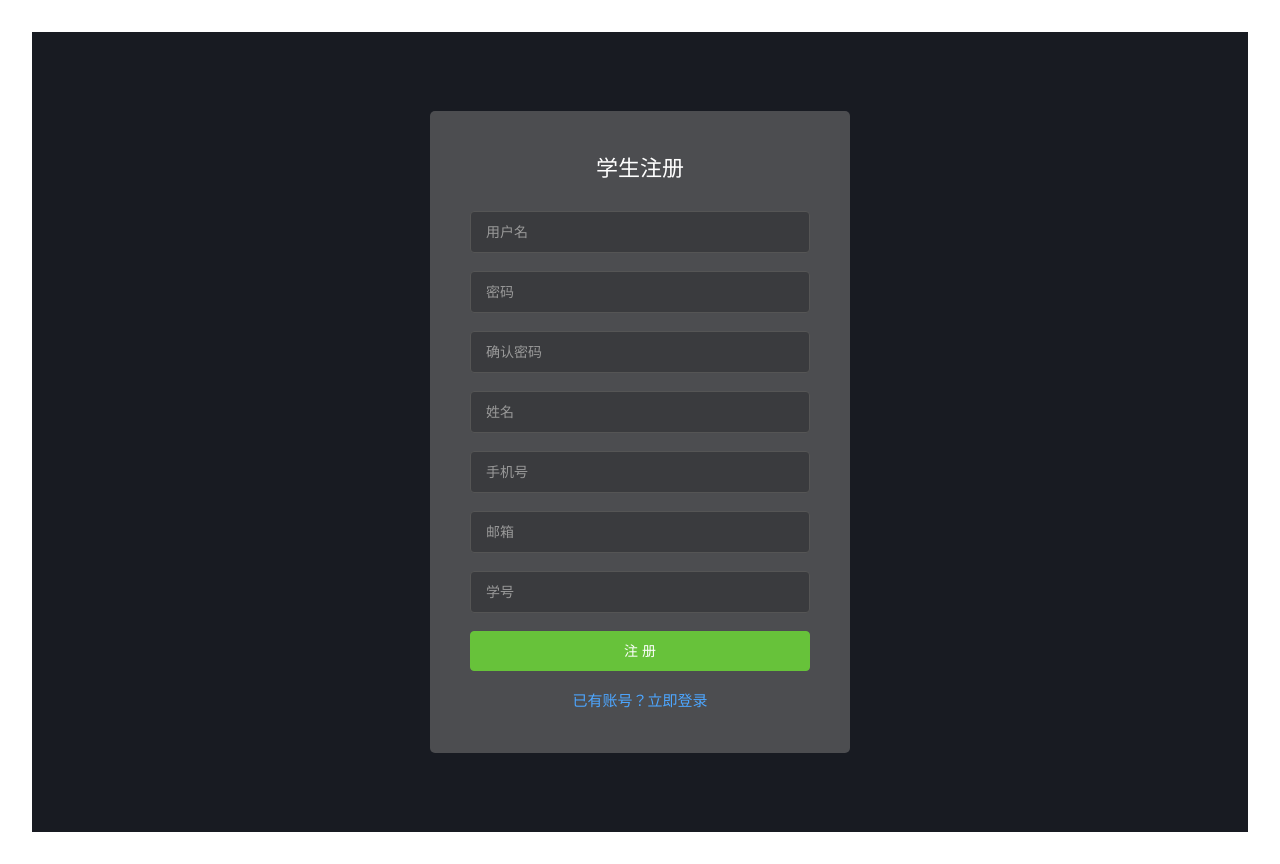
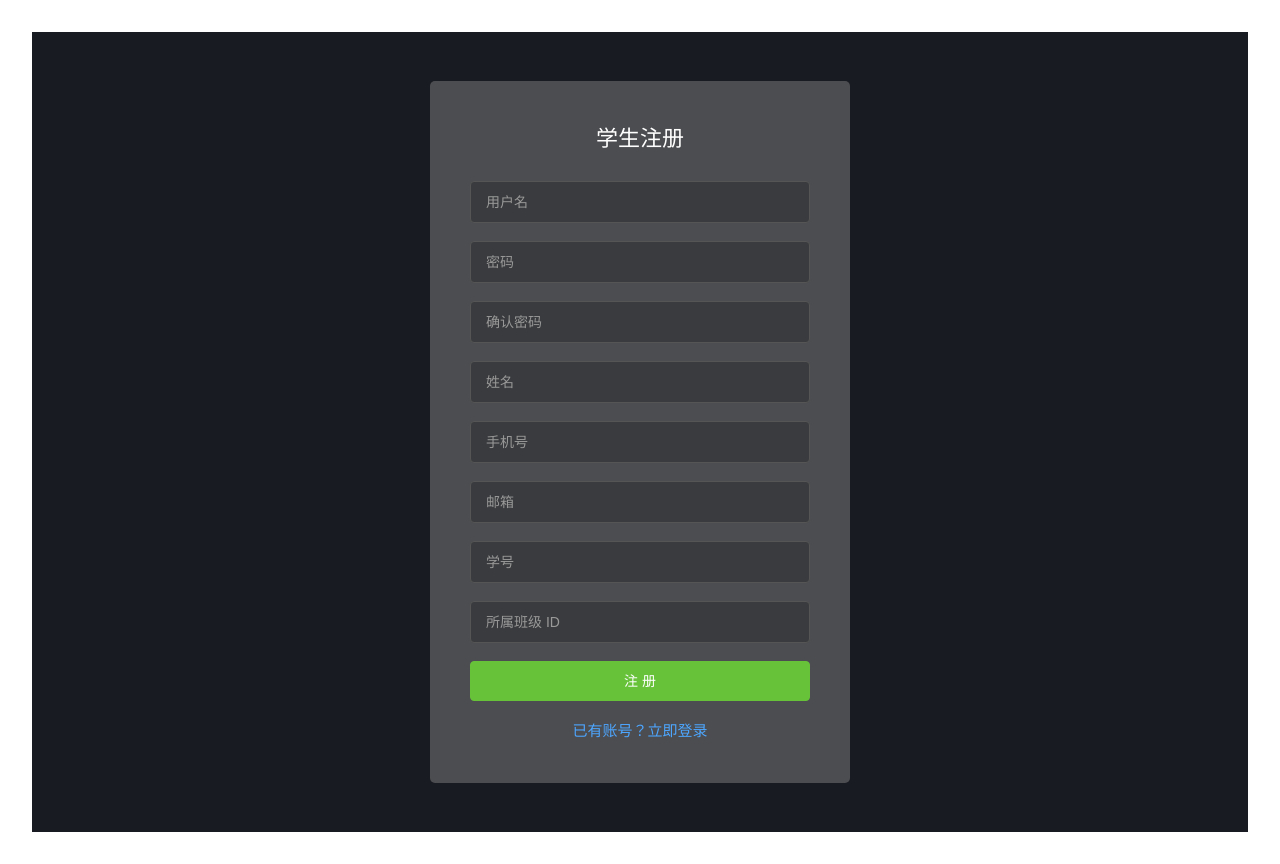
Before and after one commit to zhanzhan702/virtual-experiment, a Vue app in the folder frontend/: page /register in a window 1280 px wide. Built offline with nearby package versions, Linux system fonts and the light colour scheme.

Commit message:
feat: 在注册表单中添加所属班级 ID 输入项

```diff
--- a/frontend/src/components/RegisterForm.vue
+++ b/frontend/src/components/RegisterForm.vue
@@ -23,6 +23,9 @@
       </el-form-item>
       <el-form-item prop="studentNo">
         <el-input v-model="form.studentNo" placeholder="学号" size="large" />
+      </el-form-item>
+      <el-form-item prop="orgId">
+        <el-input v-model="form.orgId" placeholder="所属班级 ID" size="large" />
       </el-form-item>
       <el-form-item>
         <el-button type="success" size="large" class="register-btn" @click="handleRegister" :loading="loading">
```
